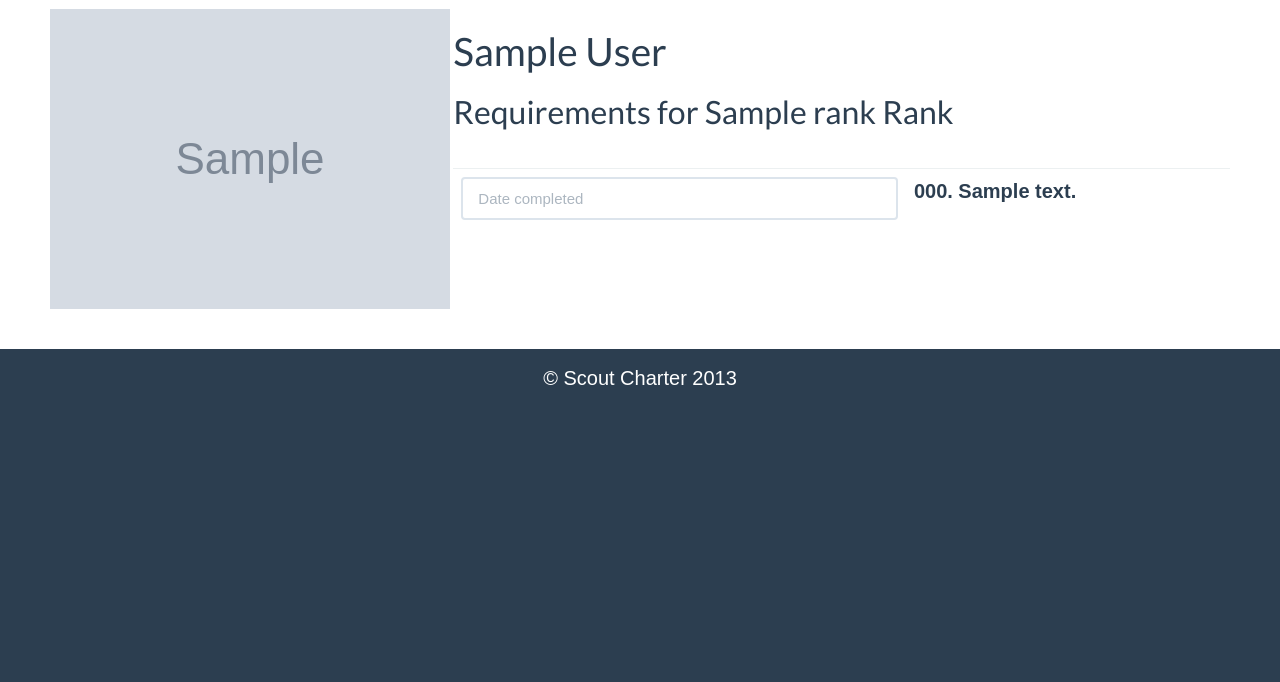
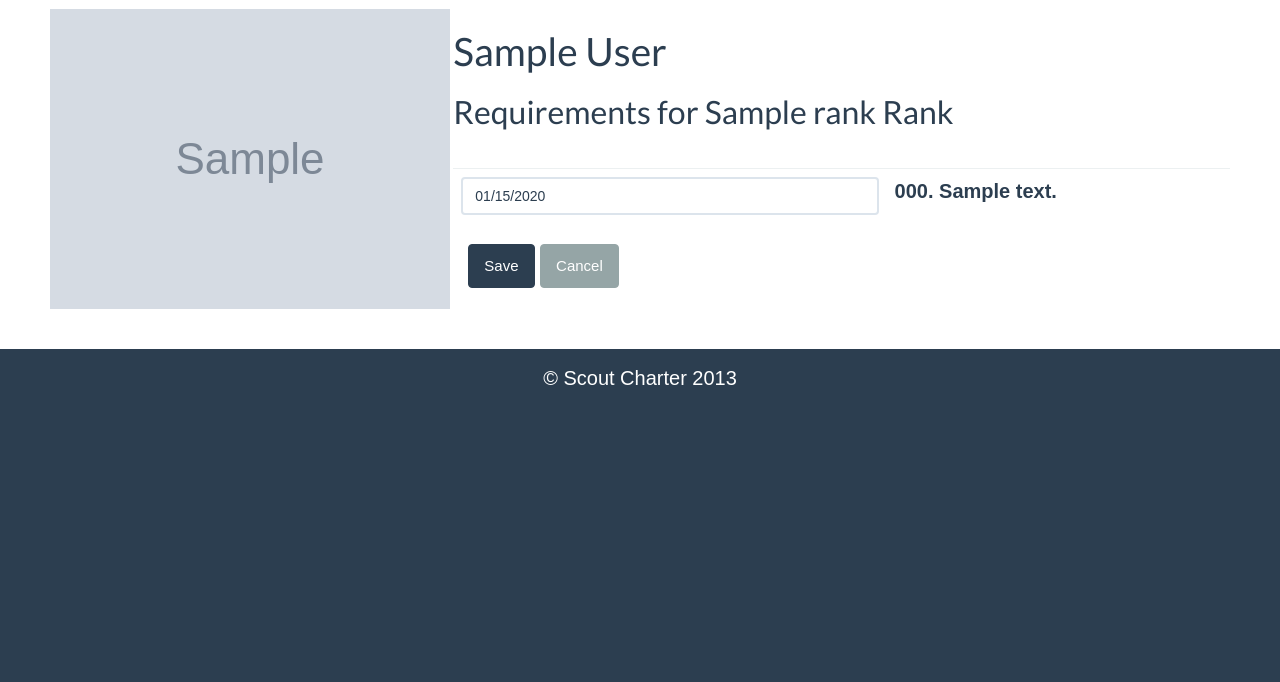
Before and after one commit to brycecaine/scoutcharter_heroku, a Django app: page /rank-requirements/1/ in a window 1280 px wide. Shown: the part 61-743 px from the top of the page. Run offline with Django 3.2, Linux system fonts and the light colour scheme; a user stored in the database is signed in; tables that the repository leaves empty hold one stand-in row (values such as "Sample post"); grey boxes marked "Sample" are stand-in pictures; data that the repository does not hold is empty; parts of the project's set-up code (start-up, migrations or seed data) failed here and were passed over; some libraries are stand-ins or nearby versions; some web fonts are replaced.

Commit message:
First steps of adding requirements for ranks

```diff
--- /dev/null
+++ b/advancement/static/js/rank-requirements.js
@@ -0,0 +1,4 @@
+                $('.datepicker').datepicker({
+                    format: 'mm/dd/yyyy',
+                    autoclose: true
+                });
--- a/advancement/views.py
+++ b/advancement/views.py
@@ -1,5 +1,5 @@
 from advancement import service
-from advancement.models import Scouter, Parent, Rank, ScoutRank, ScoutMeritBadge, MeritBadge, ScoutNote, MeritBadgeBook, ScoutMeritBadgeBook, MeritBadgeCounselor, Requirement
+from advancement.models import Scouter, Parent, Rank, ScoutRank, ScoutMeritBadge, MeritBadge, ScoutNote, MeritBadgeBook, ScoutMeritBadgeBook, MeritBadgeCounselor, Requirement, ScoutRequirement
 from datetime import datetime
 from django.contrib.auth.decorators import login_required
 from django.contrib.contenttypes.models import ContentType
@@ -477,5 +477,17 @@ def rank_requirements(request, scoutrank_id):
 
     rank_type = ContentType.objects.get_for_model(Rank)
     rank_requirements = Requirement.objects.filter(content_type=rank_type, object_id=rank.id)
+    rank_requirements_dict = rank_requirements.values()
+
+    scout_rankreqs = ScoutRequirement.objects.filter(scout=scout, requirement__in=rank_requirements)
+
+    scout_rankreq_dict = {}
+    for scout_rankreq in scout_rankreqs:
+        scout_rankreq_dict[scout_rankreq.requirement.id] = scout_rankreq.date_completed
+
+    rank_requirements_list = []
+    for rank_requirement in rank_requirements_dict:
+        rank_requirement['date_completed'] = scout_rankreq_dict.get(rank_requirement['id'], None)
+        rank_requirements_list.append(rank_requirement)
 
     return render_to_response('rank-requirements.html', locals(), context_instance=RequestContext(request))
--- a/templates/rank-requirements.html
+++ b/templates/rank-requirements.html
@@ -23,20 +23,29 @@
                 <form role="form">
                     <table class="table">
                         <tbody>
-                            {% for rank_requirement in rank_requirements %}
+                            {% for rank_requirement in rank_requirements_list %}
                                 <tr>
                                     <td>
-                                        <input type="text" class="form-control" id="rankreq-date-{{ scout.id }}-{{ rank_requirement }}" placeholder="Date completed">
+                                        <input type="text" class="form-control datepicker datepicker-input" id="rankreq-date-{{ scout.id }}-{{ rank_requirement.id }}"{% if rank_requirement.date_completed %} value="{{ rank_requirement.date_completed|date:"m/d/Y" }}"{% else %} placeholder="Date completed"{% endif %}>
                                     </td>
                                     <td>
-                                        <label for="rankreq-date-{{ scout.id }}-{{ rank_requirement }}" class="control-label">{{ rank_requirement.number }}. {{ rank_requirement.description }}</label>
+                                        <label for="rankreq-date-{{ scout.id }}-{{ rank_requirement.id }}" class="control-label">{{ rank_requirement.number }}. {{ rank_requirement.description }}</label>
                                     </td>
                                 </tr>
                             {% endfor %}
                         </tbody>
                     </table>
+                    <div class="form-group">
+                        <div class="col-lg-12">
+                            <button type="submit" class="btn btn-primary">Save</button>
+                            <a href="" class="btn btn-default">Cancel</a>
+                        </div>
+                    </div>
                 </form>
 			</div>
         </div>
 	</div>
 {% endblock %}
+{% block script %}
+    <script src="{{ STATIC_URL }}js/rank-requirements.js"></script>
+{% endblock %}
```
